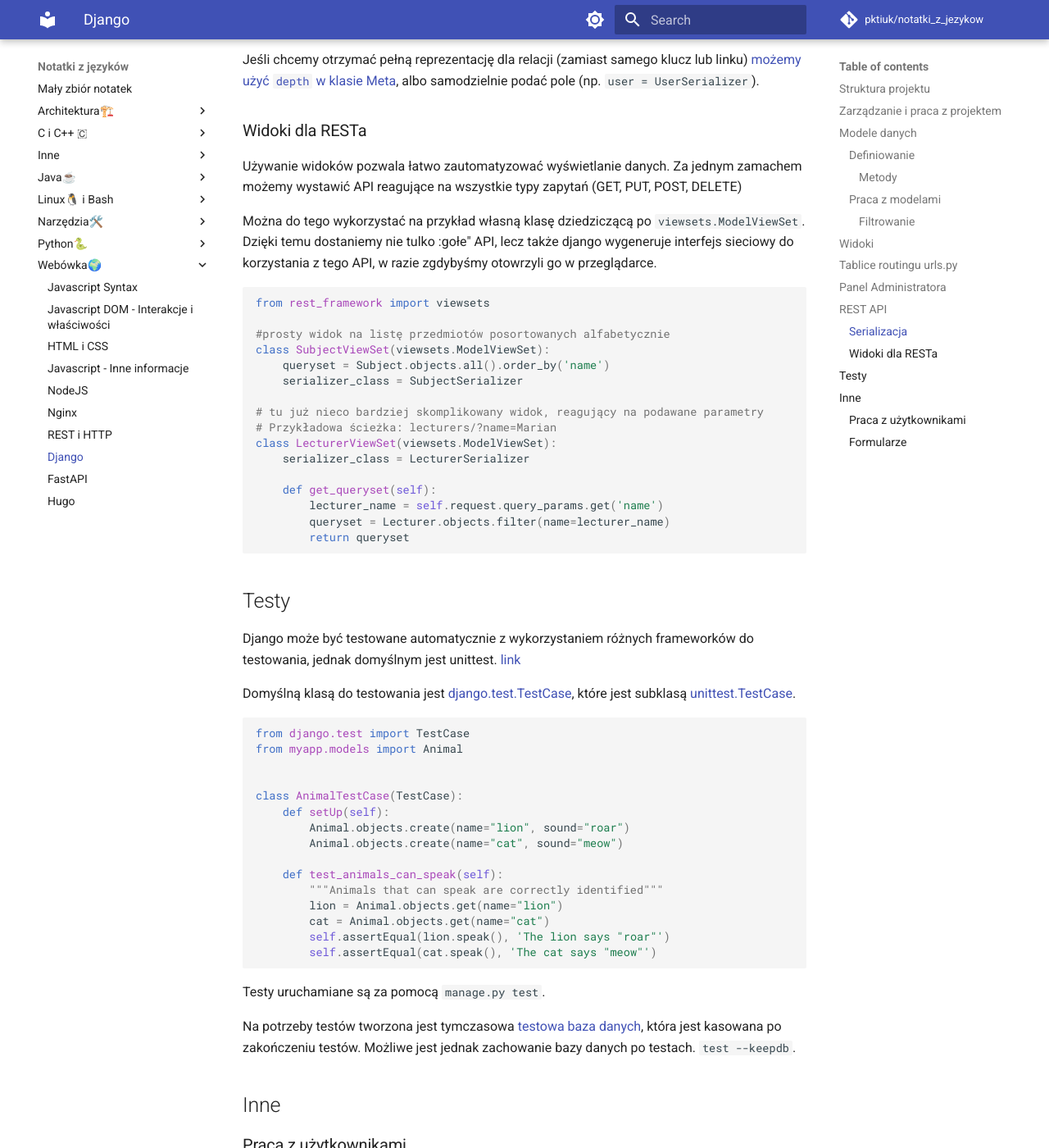
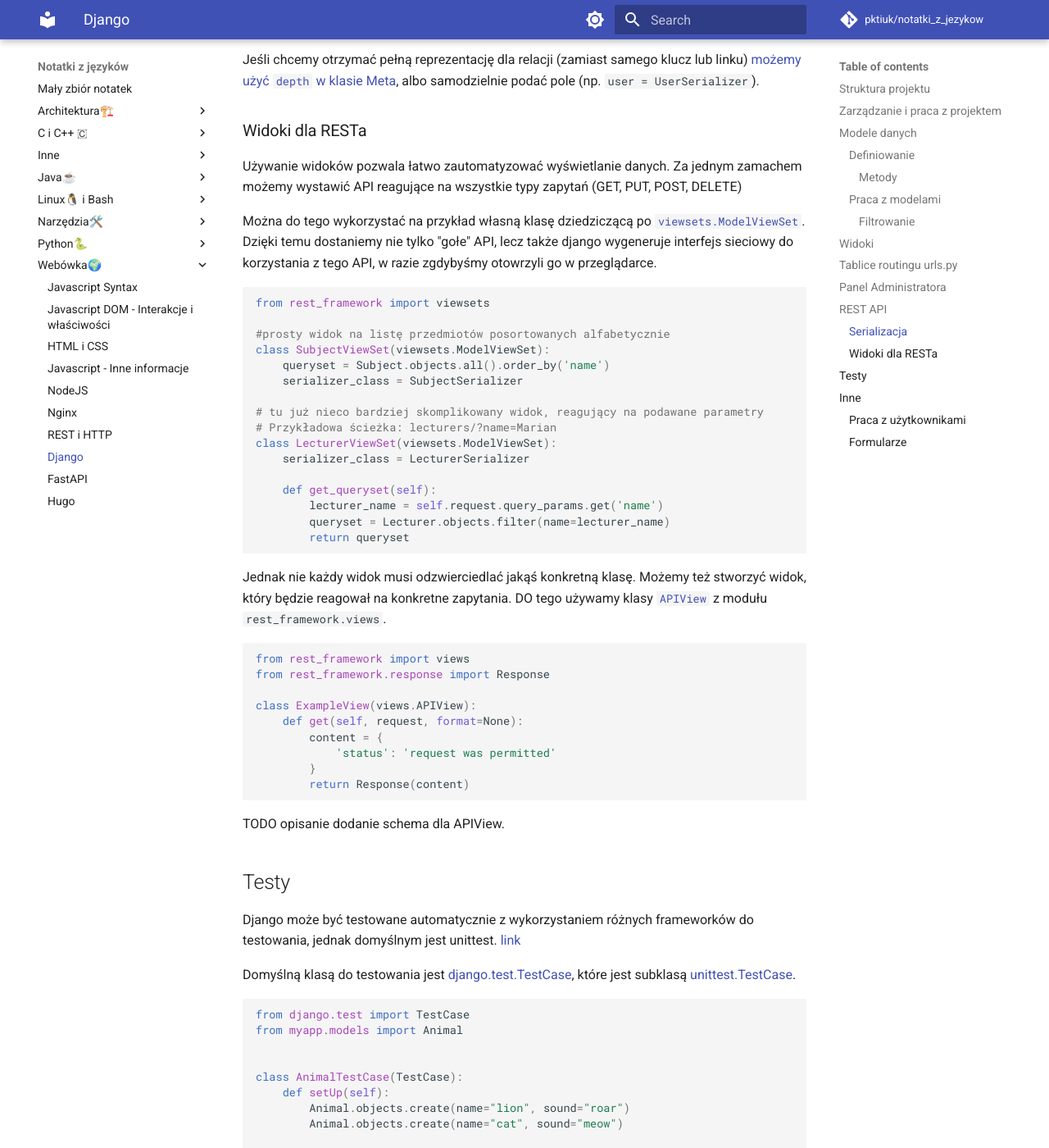
Before and after one commit to pktiuk/notatki_z_jezykow, an MkDocs documentation site: the page built from docs/Webówka🌍/9_django.md, in a window 1280 px wide and 1400 px high, scrolled down 8246 px. Shown: the whole window at 82% size. Built offline with MkDocs 1.6.1 and Material for MkDocs 9.7.7, drawn with Linux system fonts in a browser that asks for light colours; comment, search, counter and statistics services are not loaded.

Commit message:
Opis prostego APIView

````diff
--- a/docs/Webówka🌍/9_django.md
+++ b/docs/Webówka🌍/9_django.md
@@ -353,7 +353,7 @@
 
 Używanie widoków pozwala łatwo zautomatyzować wyświetlanie danych. Za jednym zamachem możemy wystawić API reagujące na wszystkie typy zapytań (GET, PUT, POST, DELETE)
 
-Można do tego wykorzystać na przykład własną klasę dziedziczącą po `viewsets.ModelViewSet`. Dzięki temu dostaniemy nie tulko :gołe" API, lecz także django wygeneruje interfejs sieciowy do korzystania z tego API, w razie zgdybyśmy otowrzyli go w przeglądarce.
+Można do tego wykorzystać na przykład własną klasę dziedziczącą po [`viewsets.ModelViewSet`](https://www.django-rest-framework.org/api-guide/viewsets/#modelviewset). Dzięki temu dostaniemy nie tylko "gołe" API, lecz także django wygeneruje interfejs sieciowy do korzystania z tego API, w razie zgdybyśmy otowrzyli go w przeglądarce.
 
 ```python
 from rest_framework import viewsets
@@ -373,6 +373,24 @@
         queryset = Lecturer.objects.filter(name=lecturer_name)
         return queryset
 ```
+
+Jednak nie każdy widok musi odzwierciedlać jakąś konkretną klasę. Możemy też stworzyć widok, który będzie reagował na konkretne zapytania. DO tego używamy klasy [`APIView`](https://www.django-rest-framework.org/api-guide/views/) z modułu `rest_framework.views`.
+
+```python
+
+from rest_framework import views
+from rest_framework.response import Response
+
+class ExampleView(views.APIView):
+    def get(self, request, format=None):
+        content = {
+            'status': 'request was permitted'
+        }
+        return Response(content)
+```
+
+TODO opisanie dodanie schema dla APIView.
+
 
 ## Testy
 
````
